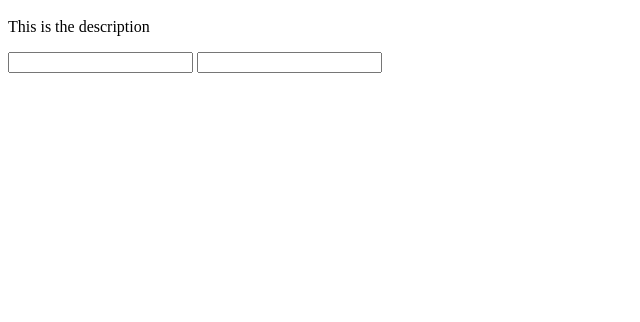
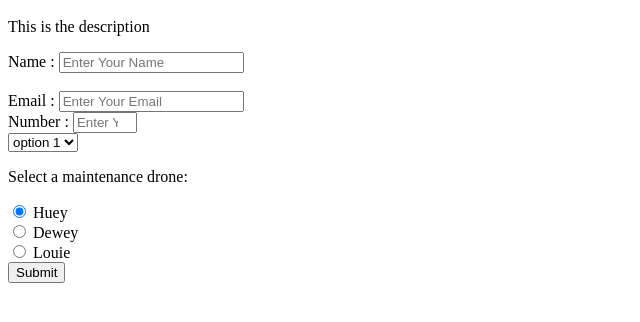
Before and after one commit to mohamednaser/Build-a-Survey-Form, a plain HTML site: page index.html in a window 1280 px wide. Shown: the part 48-370 px from the top of the page, without its empty margins (0-640 px from the left). Drawn offline with Linux system fonts and the light colour scheme.

Commit message:
solve untile userstory 13

```diff
--- a/index.html
+++ b/index.html
@@ -1,8 +1,44 @@
-<h1 id ="title">Survey From</h1>
+<h1 id="title">Survey From</h1>
 <p id="description">This is the description</p>
 <form id="survey-form" class="" action="index.html" method="post">
+  <label id="name-label"> Name : </label>
+  <input type="text" id="name" name="" placeholder="Enter Your Name" />
+  <br />
+  <br />
+  <label id="email-label"> Email : </label>
+  <input type="email" id="email" name="" placeholder="Enter Your Email" />
+  <br />
+  <label id="number-label"> Number : </label>
+  <input
+    type="number"
+    id="number"
+    name=""
+    min="1"
+    max="100"
+    placeholder="Enter Your Number"
+  />
+  <br />
+  <select id="dropdown">
+    <option value="1"> option 1 </option>
+    <option value="2"> option 2 </option>
+    <option value="3"> option 3 </option>
+  </select>
+  <p>Select a maintenance drone:</p>
 
-<input type="text" id="name" name="" value="">
-<input type="email" id="email" name="" value="">
+  <div>
+    <input type="radio" id="huey" name="drone" value="huey" checked />
+    <label for="huey">Huey</label>
+  </div>
 
+  <div>
+    <input type="radio" id="dewey" name="drone" value="dewey" />
+    <label for="dewey">Dewey</label>
+  </div>
+
+  <div>
+    <input type="radio" id="louie" name="drone" value="louie" />
+    <label for="louie">Louie</label>
+  </div>
+
+  <input type="submit" />
 </form>
```
